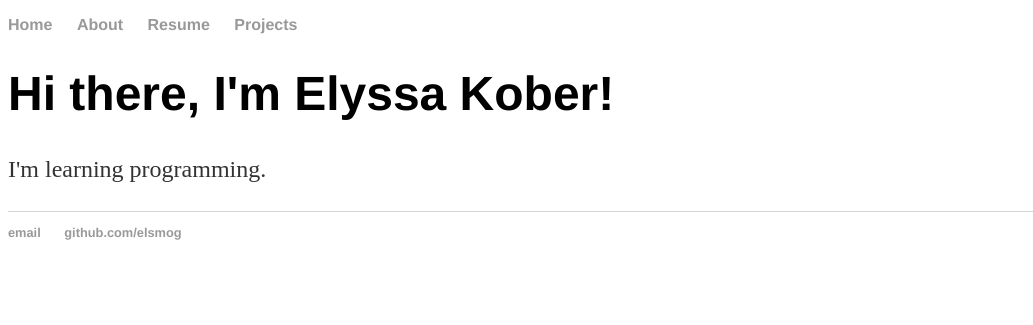
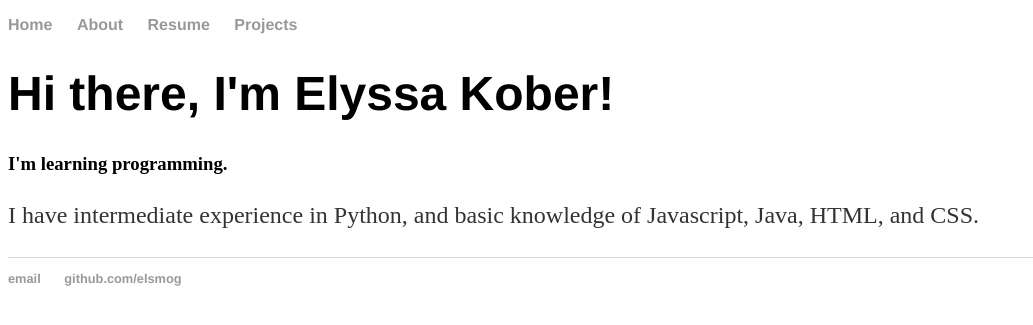
Before and after one commit to elsmog/elsmog.github.io, a Jekyll site: the page built from index.html, in a window 1280 px wide. Shown: the top 325 px of the page, without its empty margins (0-1033 px from the left). Built offline with Jekyll 4.4.1, drawn with Linux system fonts in a browser that asks for light colours.

Commit message:
Edited landing page.

```diff
--- a/index.html
+++ b/index.html
@@ -4,5 +4,6 @@ title: Elyssa Kober
 ---
 <div class="blurb">
 	<h1>Hi there, I'm Elyssa Kober!</h1>
-	<p>I'm learning programming.</p>
+	<h3>I'm learning programming.</h3>
+	<p>I have intermediate experience in Python, and basic knowledge of Javascript, Java, HTML, and CSS.</p>
 </div><!-- /.blurb -->
```
